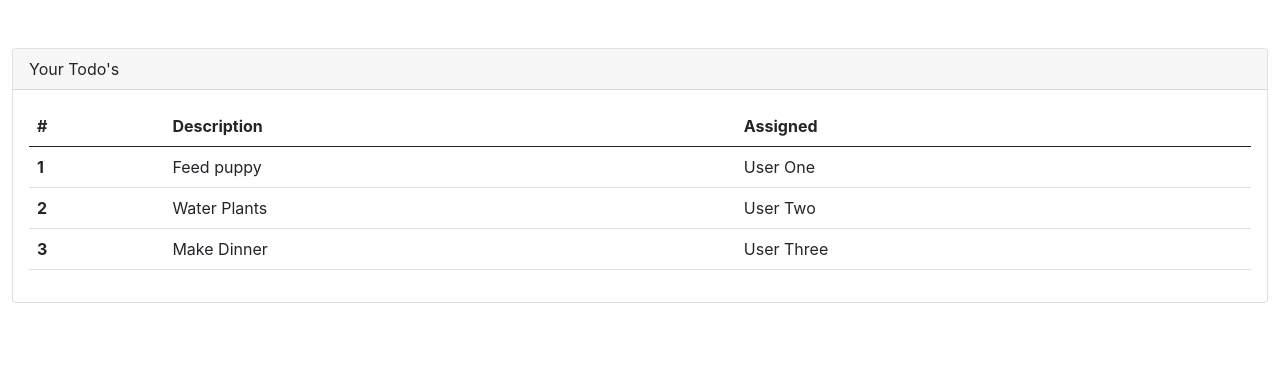
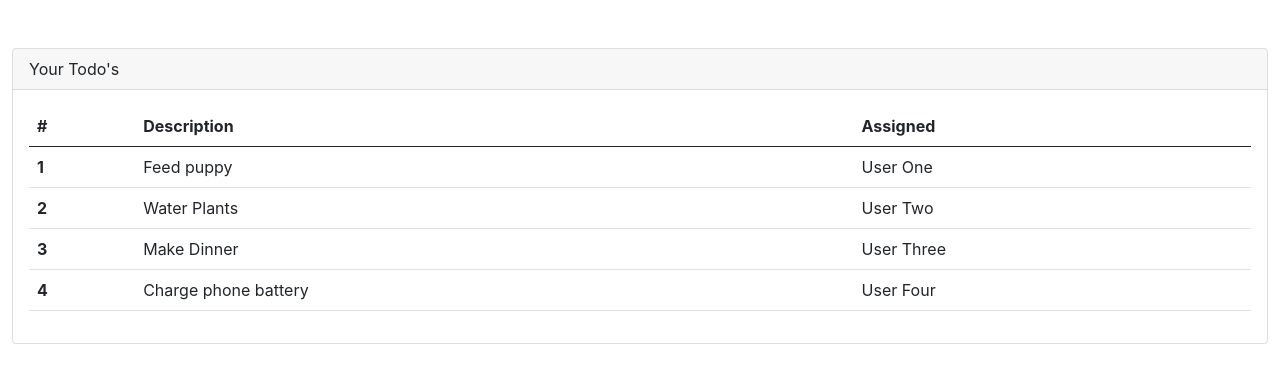
Before and after one commit to Don-tresor05/Tailwind-Project, a React (Create React App) app in the folder my-project/: page / in a window 1280 px wide. Shown: the top 382 px of the page. Built offline with nearby package versions, Linux system fonts and the light colour scheme.

Commit message:
Rendering React Lists Dynamically

```diff
--- a/my-project/src/App.js
+++ b/my-project/src/App.js
@@ -77,7 +77,8 @@
   const todos = [
     {rowNumber: 1, rowDescription: 'Feed puppy', rowAssigned: 'User One'},
     {rowNumber: 2, rowDescription: 'Water Plants', rowAssigned: 'User Two'},
-    {rowNumber: 3, rowDescription: 'Make Dinner', rowAssigned: 'User Three'}
+    {rowNumber: 3, rowDescription: 'Make Dinner', rowAssigned: 'User Three'},
+    {rowNumber: 4, rowDescription: 'Charge phone battery', rowAssigned: 'User Four'}
   ]
 
   return (
--- a/my-project/src/components/TodoTable.js
+++ b/my-project/src/components/TodoTable.js
@@ -11,23 +11,13 @@
                 </tr>
             </thead>
             <tbody>
-                <TodoRowItem
-                   rowNumber={props.todos[0].rowNumber}
-                   rowDescription={props.todos[0].rowDescription}
-                   rowAssigned={props.todos[0].rowAssigned}
-                />
-
-                <TodoRowItem
-                      rowNumber={props.todos[1].rowNumber}
-                      rowDescription={props.todos[1].rowDescription}
-                      rowAssigned={props.todos[1].rowAssigned}
-                />
-
-                <TodoRowItem
-                     rowNumber={props.todos[2].rowNumber}
-                     rowDescription={props.todos[2].rowDescription}
-                     rowAssigned={props.todos[2].rowAssigned}
-                />
+                    {props.todos.map(todo => (
+                        <TodoRowItem
+                        rowNumber={todo.rowNumber}
+                        rowDescription={todo.rowDescription}
+                        rowAssigned={todo.rowAssigned}
+                        />
+                    ))}
             </tbody>
         </table>
     )
```
